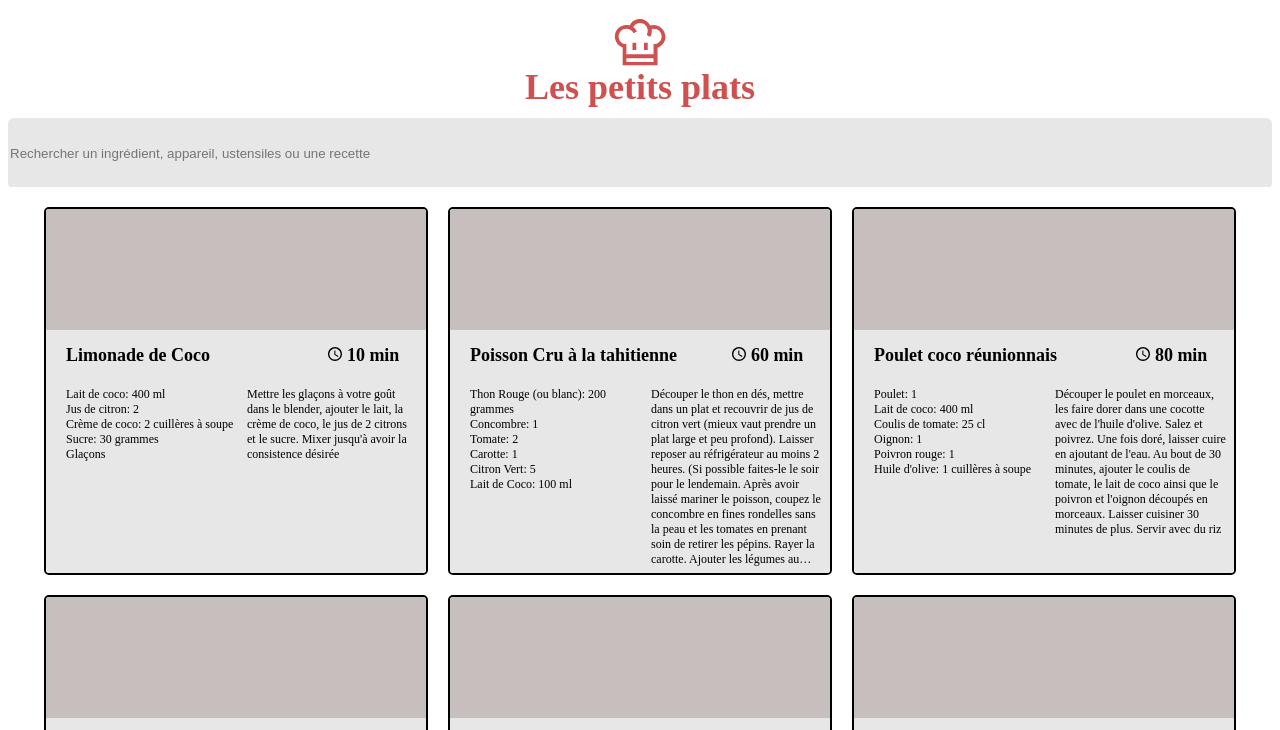
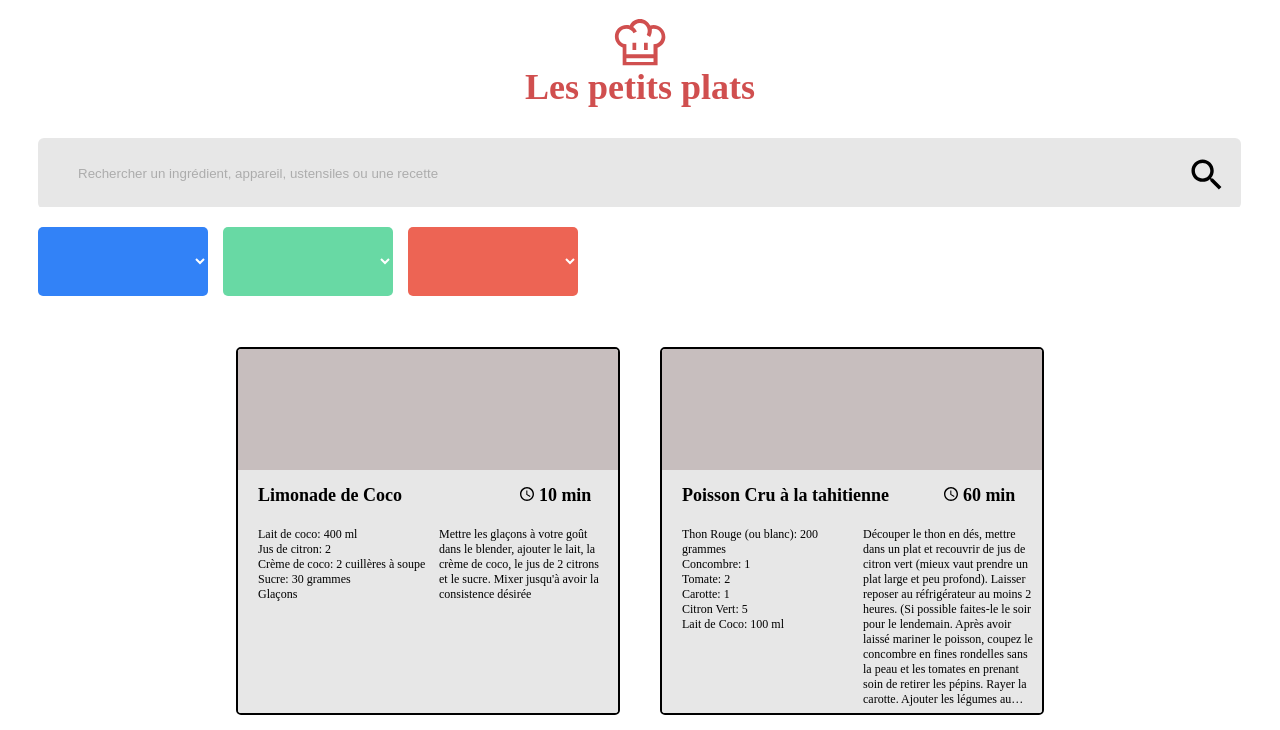
Before and after one commit to AdrienW86/les_petits_plats, a website with bundled scripts: page index.html in a window 1280 px wide. Shown: the top 730 px of the page. Built offline with nearby package versions, Linux system fonts and the light colour scheme.

Commit message:
creation des différentes classes

```diff
--- /dev/null
+++ b/Js/class-listbox.js
@@ -0,0 +1,32 @@
+export default class Listbox {
+    constructor(data) {
+
+    this.ingredients = data.ingredients
+    this.ustensiles = data.ustensils
+    this.appareil = data.appliance
+    }
+
+    ingredientsFilter() {
+      let section = document.querySelector(".listbox-container")
+      let listbox = document.createElement("select")
+      listbox.setAttribute("class", "listbox-ingredients")
+      section.appendChild(listbox)
+ //  listbox.innerHTML =   `<option> Ingrédients</option>
+                          //  <option> ${this.ingredients}</option>`
+
+    }
+
+    appareilsFilter() {
+        let section = document.querySelector(".listbox-container")
+      let listbox = document.createElement("select")
+      listbox.setAttribute("class", "listbox-appareils")
+      section.appendChild(listbox)
+    }
+
+    ustensilsFilter() {
+      let section = document.querySelector(".listbox-container")
+      let listbox = document.createElement("select")
+      listbox.setAttribute("class", "listbox-ustensils")
+      section.appendChild(listbox)
+    }
+}
--- a/Js/class-recipes.js
+++ b/Js/class-recipes.js
@@ -35,7 +35,6 @@ export default class Recipe {
         divUl.appendChild(ul)
         divDescription.appendChild(description)
 
-
         card.setAttribute("class","fiche_recette")
         headercard.setAttribute("class", "header_recette")
         bodyCard.setAttribute("class", "body_recette")
@@ -44,7 +43,6 @@ export default class Recipe {
         divUl.setAttribute("class", "ul-container")
         divDescription.setAttribute("class", "description-container")
         ul.setAttribute("class", "liste_ingredients")
-
 
       //  headercard.innerHTML = // this.picture
         title.innerHTML = `<h2 class="title"> ${this.name} </h2>
@@ -56,7 +54,6 @@ export default class Recipe {
 
         const items = this.ingredients
         items.forEach(item => {
-            console.table(item.ingredient)
             const li = document.createElement("li")
             ul.appendChild(li)
             if(item.quantity && item.unit) {
--- a/Js/index.js
+++ b/Js/index.js
@@ -1,9 +1,69 @@
 import {recipes} from "../recipes.js"
 import Recipe from "./class-recipes.js"
+import Listbox from "./class-listbox.js"
 
-console.table(recipes)
+const recettes = []
+const listIngredients = []
+
+const ustensils = []
+const listUstensils = []
+
+const appareils = []
+const listAppareils = []
+
+// Création de la liste des recettes
 
 recipes.forEach(recette => {
     const listOfRecipes = new Recipe(recette)
     listOfRecipes.buildRecipe()
+    recettes.push(recette.ingredients)
+    ustensils.push(recette.ustensils)
+    appareils.push(recette.appliance)
 })
+
+// On filtre les ingrédients
+
+recettes.forEach(element => {
+  element.forEach(produit => {
+    listIngredients.push(produit.ingredient)
+  })
+})
+
+let uniqueIngredient = [...new Set( listIngredients)]
+console.table(uniqueIngredient)
+
+// On filtre les ustensiles
+
+ustensils.forEach(ustensil => {
+   ustensil.forEach(element => {
+      listUstensils.push(element)
+   })
+ })
+
+let uniqueUstensil = [...new Set( listUstensils)]
+console.table(uniqueUstensil)
+
+// On filtre les appareils
+
+appareils.forEach(appareil => {
+    listAppareils.push(appareil)
+})
+
+let uniqueAppareil = [...new Set( listAppareils)]
+console.table(uniqueAppareil)
+
+// Création des listbox
+let listbox = document.querySelector("listbox-ingredients")
+
+uniqueIngredient.forEach(ingredient => {
+
+
+})
+const listboxIngredients = new Listbox(recipes)
+listboxIngredients.ingredientsFilter()
+
+const listboxAppareils = new Listbox(recipes)
+listboxAppareils.appareilsFilter()
+
+const listboxUstensils = new Listbox(recipes)
+listboxUstensils.ustensilsFilter()
--- a/index.html
+++ b/index.html
@@ -17,6 +17,14 @@
         </section>
         <section class="search-container">
             <input class="search" placeholder="Rechercher un ingrédient, appareil, ustensiles ou une recette">
+            <svg class="search-icon" width="33" height="33" viewBox="0 0 33 33" fill="none" xmlns="http://www.w3.org/2000/svg">
+                <path d="M23.4167 20.6667H21.9683L21.455 20.1717C23.2517 18.0817 24.3333 15.3683 24.3333 12.4167C24.3333 5.835 18.9983 0.5 12.4167 0.5C5.835 0.5 0.5 5.835 0.5 12.4167C0.5 18.9983 5.835 24.3333 12.4167 24.3333C15.3683 24.3333 18.0817 23.2517 20.1717 21.455L20.6667 21.9683V23.4167L29.8333 32.565L32.565 29.8333L23.4167 20.6667V20.6667ZM12.4167 20.6667C7.85167 20.6667 4.16667 16.9817 4.16667 12.4167C4.16667 7.85167 7.85167 4.16667 12.4167 4.16667C16.9817 4.16667 20.6667 7.85167 20.6667 12.4167C20.6667 16.9817 16.9817 20.6667 12.4167 20.6667Z" fill="black"/>
+            </svg>
+        </section>
+        <section class="listbox-container">
+           <!-- <select class="listbox-ingredients">
+                <option value =""> Ingrédients </option>
+            </select>    -->
         </section>
     </header>
     <main id="container"></main>
--- a/style.css
+++ b/style.css
@@ -31,18 +31,57 @@ h1 {
     justify-content: center;
 }
 .search-container {
+    display: flex;
+    justify-content: center;
     width: 100%;
     height: 69px;
-    margin-bottom: 10px;
+    margin: 20px;
 }
 input.search {
     width: 100%;
     height: 69px;
     border: none;
+    padding-left: 20px;
+    margin-left: 30px;
     border-radius: 6px;
     background: rgba(231, 231, 231, 1);
+}
+::placeholder {
+    padding-left: 20px;
+    color: rgba(0, 0, 0, 1);
+    opacity : 0.25;
+}
+.search-icon {
+    position: relative;
+    right: 50px;
+    top: 20px;
+}
+.listbox-container {
+    width: 100%;
+    margin-left: 30px;
+    height: 100px;
+    display: flex;
+    justify-content: left;
+}
+.listbox-ingredients, .listbox-appareils, .listbox-ustensils {
+    height: 69px;
+    width: 170px;
+    margin-left: 15px;
+    padding-left: 15px;
+    color: white;
+    border-radius: 5px;
+    border: none;
+}
+.listbox-ingredients {
+    background: rgba(50, 130, 247, 1)
+}
+.listbox-appareils {
+    background: rgba(104, 217, 164, 1);
+}
+.listbox-ustensils {
+    background: rgba(237, 100, 84, 1);
+}
 
-}
 /* Card */
 
 .fiche_recette {
@@ -51,7 +90,7 @@ input.search {
     border: 2px solid black;
     height: 364px;
     width: 380px;
-    margin: 10px;
+    margin: 20px;
     border-radius: 5px;
 }
 /* Header */
```
